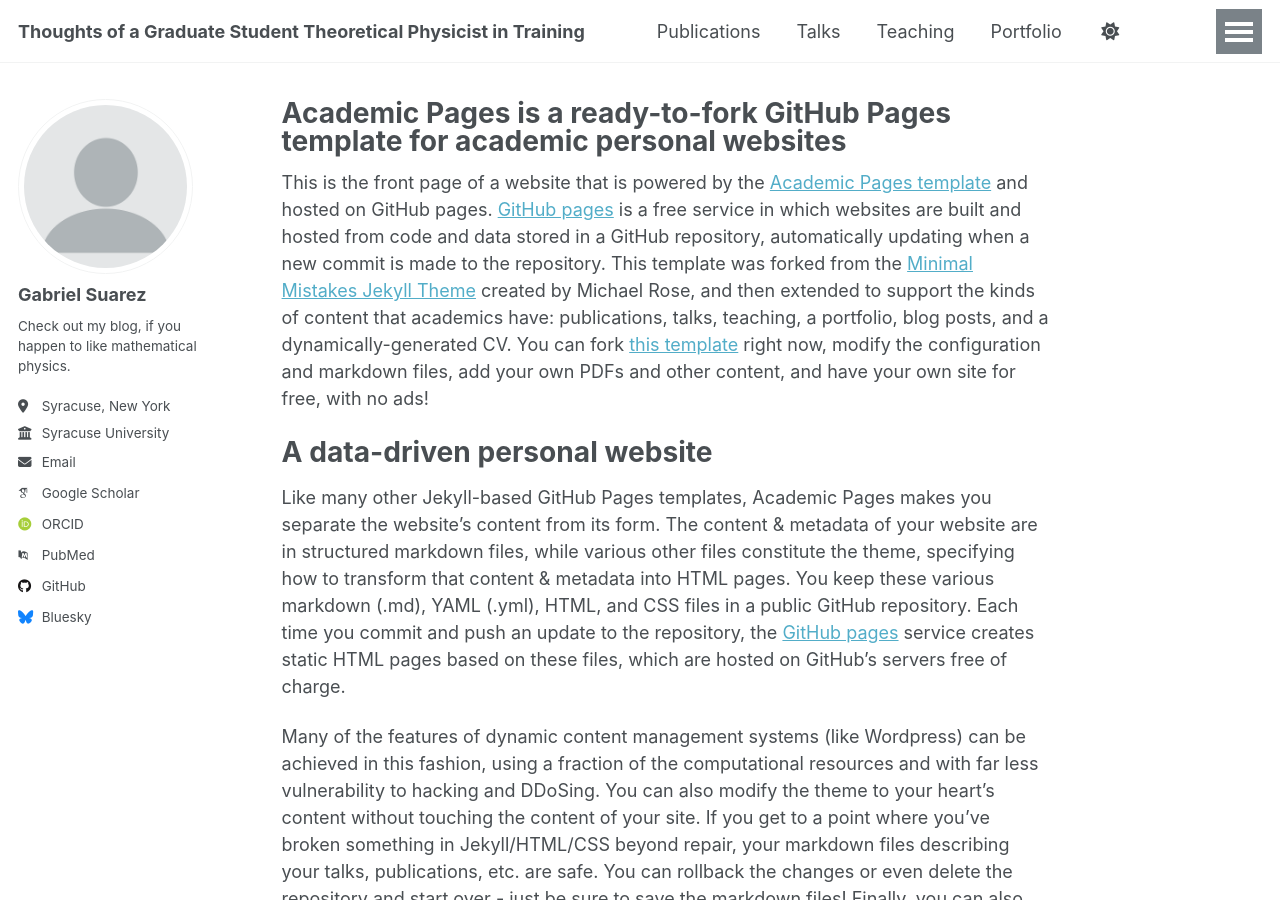
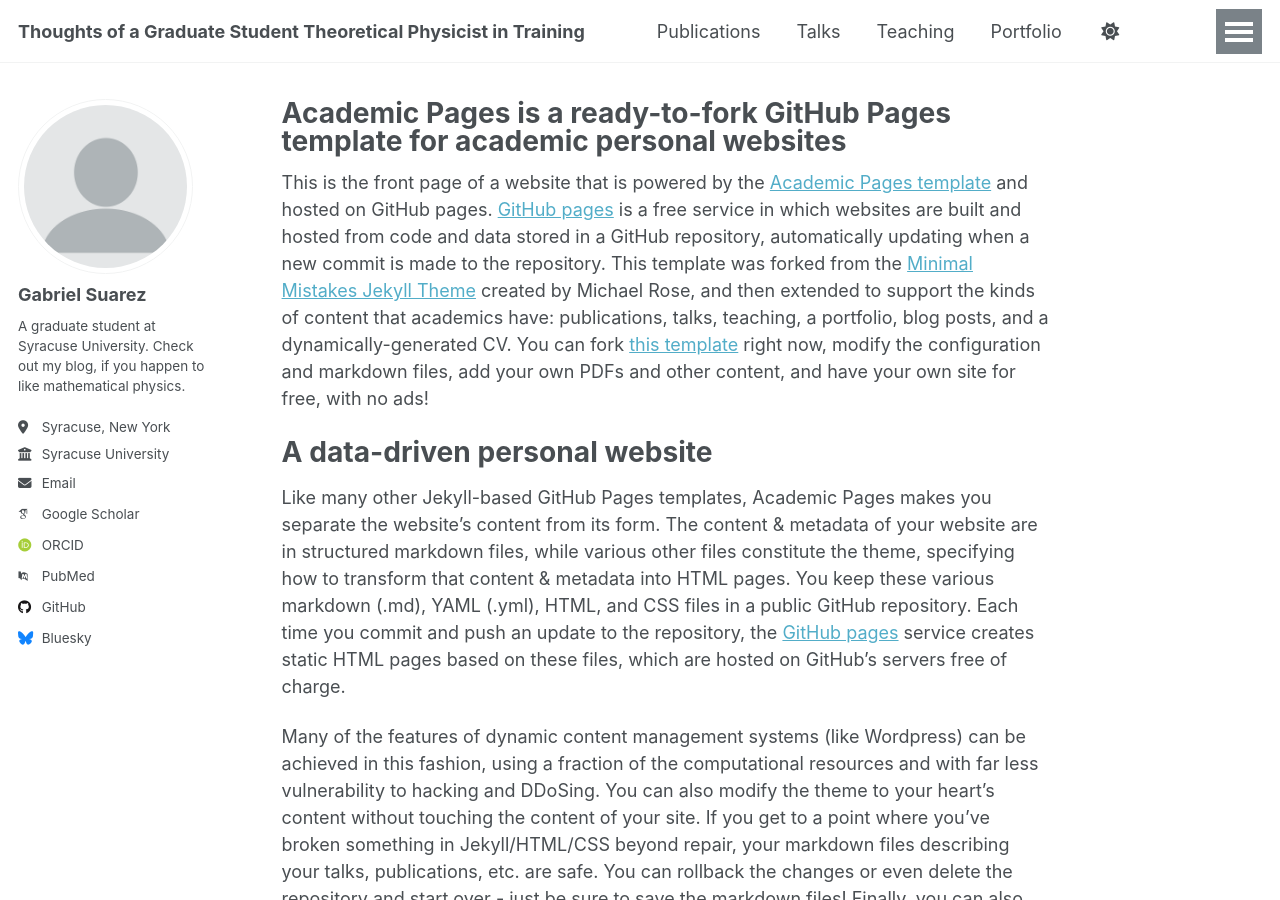
Before and after one commit to marfmarfalot/marfmarfalot.github.io, a Jekyll site: the page built from o_pages/about.md, in a window 1280 px wide and 900 px high. Built offline with Jekyll 4.4.1, drawn with Linux system fonts in a browser that asks for light colours; some web fonts are replaced.

Commit message:
Update _config.yml

```diff
--- a/_config.yml
+++ b/_config.yml
@@ -25,7 +25,7 @@ author:
   avatar           : "profile.png"
   name             : "Gabriel Suarez"
   pronouns         : # example: "she/her"
-  bio              : "Check out my blog, if you happen to like mathematical physics."
+  bio              : "A graduate student at Syracuse University. Check out my blog, if you happen to like mathematical physics."
   location         : "Syracuse, New York"
   employer         : "Syracuse University"
   uri              : # URL
```
